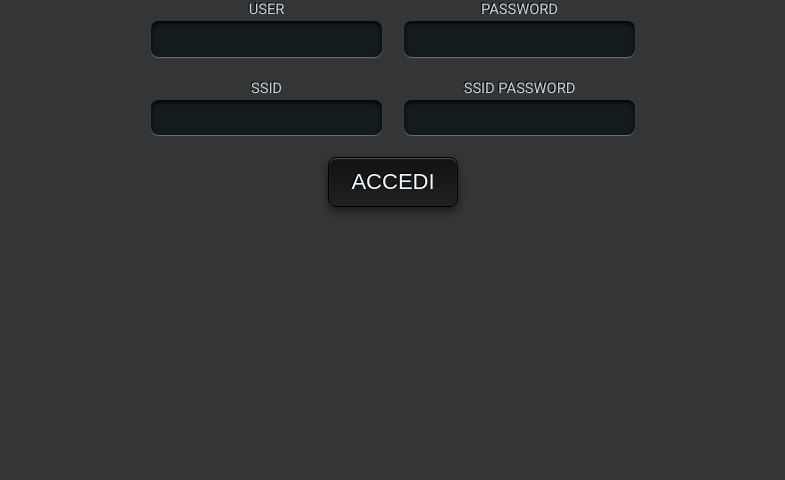
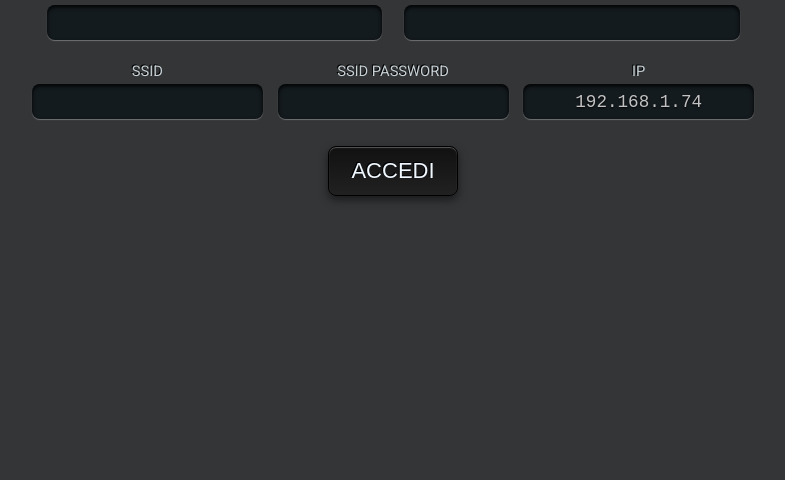
Before and after one commit to sergiocntr/cadolab100, a plain HTML site: page data/login.html in a window 1280 px wide. Shown: the part 320-800 px from the top of the page, without its empty margins (247-1032 px from the left). Drawn offline with Linux system fonts and the light colour scheme; a web font is replaced by a local one.

Commit message:
fix #1-2

```diff
--- a/data/login.html
+++ b/data/login.html
@@ -9,9 +9,9 @@
   <link rel='stylesheet' type='text/css' href='style.css'>
 </head>
 <body>
-  <div>
+  <div style="max-width: 80%;align-items: center;">
    <h1 class='inset'>LOGIN</h1>
-    <form method='POST' action='/accesso'>
+    <form method='POST' action='/accesso' >
         <div class='parameters'>
           <div class='display'>
             <label class='inset' for='us'>USER</label>
@@ -21,6 +21,8 @@
             <label class='inset' for='pa'>PASSWORD</label>
             <input type='password' id='pa' name='pa'>
           </div>
+        </div>
+        <div class='buttons'>
           <div class='display'>
             <label class='inset' for='ssid'>SSID</label>
             <input type='text' id='ssid' name='ssid'>
@@ -28,6 +30,10 @@
           <div class='display'>
             <label class='inset' for='wifipa'>SSID PASSWORD</label>
             <input type='password' id='wifipa' name='wifipa'>
+          </div>
+          <div class='display'>
+            <label class='inset' for='ip'>IP</label>
+            <input type='text' id='ip' name='ip' value="192.168.1.74">
           </div>
         </div>
         <div class='login'>
--- a/data/style.css
+++ b/data/style.css
@@ -55,6 +55,8 @@ input {
   box-shadow: inset 0 2px 4px #000, 0 1px 1px rgba(255, 255, 255, 0.3);
   outline: none;
   text-align: center;
+  color: rgb(194, 194, 194);
+
 }
 
 button {
@@ -140,6 +142,7 @@ button:active {
   align-content: center;
   flex-wrap: nowrap;
   justify-content: center;
+  padding: 1.5em 1em;
 }
 .inset {
   color: #c8d2d6;
```
Also changed, not shown: 4 other files.
